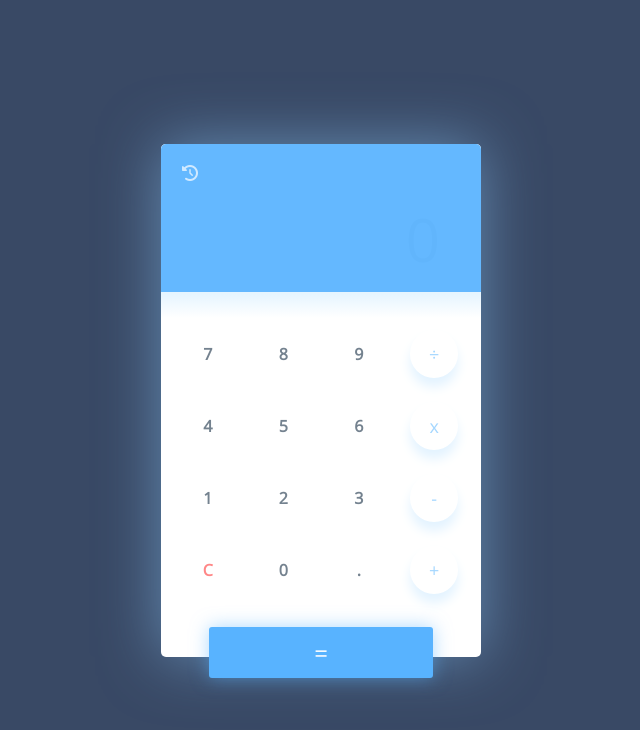
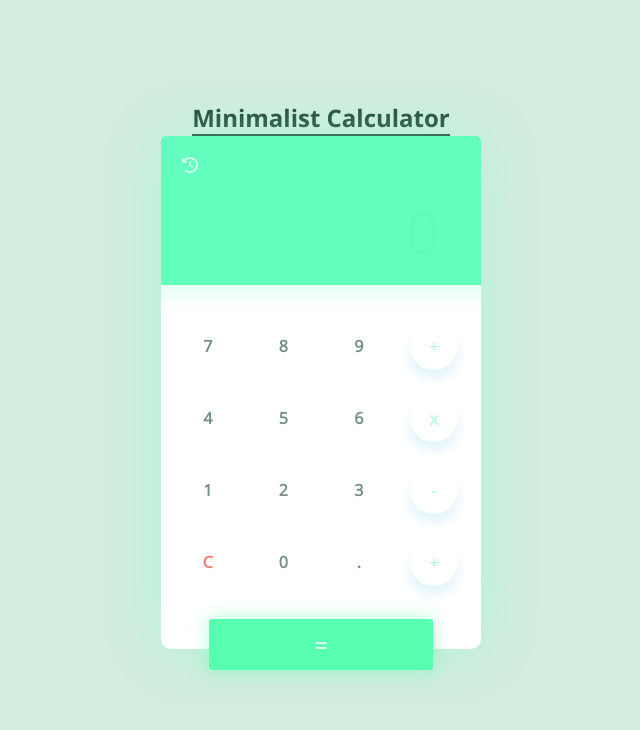
Before and after one commit to rahmatsubandi/calculator-minimalist, a plain HTML site: page calculator/simple.html in a window 1280 px wide. Both pictures are taken after a click on the icon 509 px from the left and 172 px from the top of the page. Shown: the whole page, without its empty margins (319-959 px from the left). Drawn offline with nearby package versions, Linux system fonts and the light colour scheme.

Commit message:
editing simple calculator

```diff
--- a/calculator/simple.html
+++ b/calculator/simple.html
@@ -15,6 +15,7 @@
     <link rel="stylesheet" href="../css/simple.css" />
   </head>
   <body>
+    <h2>Minimalist Calculator</h2>
     <script src="https://cdnjs.cloudflare.com/ajax/libs/gsap/3.4.2/gsap.min.js"></script>
     <script
       src="https://kit.fontawesome.com/56942480bb.js"
--- a/css/simple.css
+++ b/css/simple.css
@@ -8,7 +8,7 @@
 }
 
 body {
-  background: #394965;
+  background: #d3ecdf;
   margin: 0;
   height: 100vh;
   display: flex;
@@ -23,17 +23,18 @@ body {
   align-items: center;
   justify-content: center;
   background: white;
-  border-radius: 5px;
+  border-radius: 10px;
   width: 320px;
   position: relative;
-  box-shadow: 0 0 60px rgba(143, 205, 255, .5);
+  margin-bottom: 50px;
+  box-shadow: 0 0 60px rgba(143, 255, 208, 0.5);
 }
 
 .fa-history {
   position: absolute;
   left: 9px;
   top: 9px;
-  color: #58b3ff;
+  color: #58ffb1;
   transition: 300ms ease-out;
   z-index: 3;
   padding: 12px;
@@ -53,7 +54,7 @@ body {
   top: 0;
   height: 29%;
   width: 100%;
-  background: rgba(88, 179, 255, .925);
+  background: rgba(88, 255, 185, 0.925);
   z-index: 1;
   border-radius: 5px 5px 0 0;
   padding: 12px 36px;
@@ -70,7 +71,7 @@ body {
 
 #op-history-container::-webkit-scrollbar-thumb {
   border-radius: 10px;
-  background: #58b3ff;
+  background: #58ffb1;
 }
 
 .op-item {
@@ -91,8 +92,8 @@ input {
 .gradient-divider {
   width: 100%;
   border: 0;
-  border-top: 2px solid #e6f5ff;
-  background: linear-gradient(#e6f5ff, rgba(0, 0, 0, 0));
+  border-top: 2px solid #e6fff3;
+  background: linear-gradient(#e6fff3, rgba(0, 0, 0, 0));
   padding: 12px 0;
 }
 
@@ -122,7 +123,7 @@ input {
 
 .num {
   font-weight: 600;
-  color: #74828f;
+  color: #748f84;
   padding: 24px;
   border-radius: 50%;
   width: 24px;
@@ -133,7 +134,7 @@ input {
 }
 
 ::placeholder {
-  color: #74828f;
+  color: #748f84;
   opacity: .3;
 }
 
@@ -143,7 +144,7 @@ input {
   padding: 24px;
   width: 6px;
   height: 6px;
-  color: #a5d7ff;
+  color: #a5ffd2;
   font-size: 18px;
   display: flex;
   align-items: center;
@@ -151,11 +152,11 @@ input {
 }
 
 #reset {
-  color: #ff8787;
+  color: #fc7878;
 }
 
 #equal {
-  background: #58b3ff;
+  background: #58ffb1;
   color: white;
   font-size: 24px;
   width: 70%;
@@ -164,7 +165,7 @@ input {
   padding: 9px 0;
   position: relative;
   top: 21px;
-  box-shadow: 0 0 18px rgba(88, 179, 255, .5);
+  box-shadow: 0 0 18px rgba(88, 255, 171, 0.5);
 }
 
 .hide {
@@ -173,6 +174,21 @@ input {
   transition: all 300ms ease-out;
 }
 
+h2 {
+  color: #204634;
+  font-family: 'Segoe UI', Tahoma, Geneva, Verdana, sans-serif;
+  border-bottom: 2px solid #204634;
+}
+
+h2:hover {
+  color: #163627;
+  font-family: 'Segoe UI', Tahoma, Geneva, Verdana, sans-serif;
+  border: 2px solid #163627;
+  border-radius: 15px;
+  width: 20%;
+  text-align: center;
+}
+
 @media (max-height: 720px) {
   .main-wrapper {
     transform: scale(.8)
```
Also changed, not shown: calculator/complex.html (+14 -9 lines), js/complex.js (+26 -5 lines), mathLogic.js (renamed from function.js).
